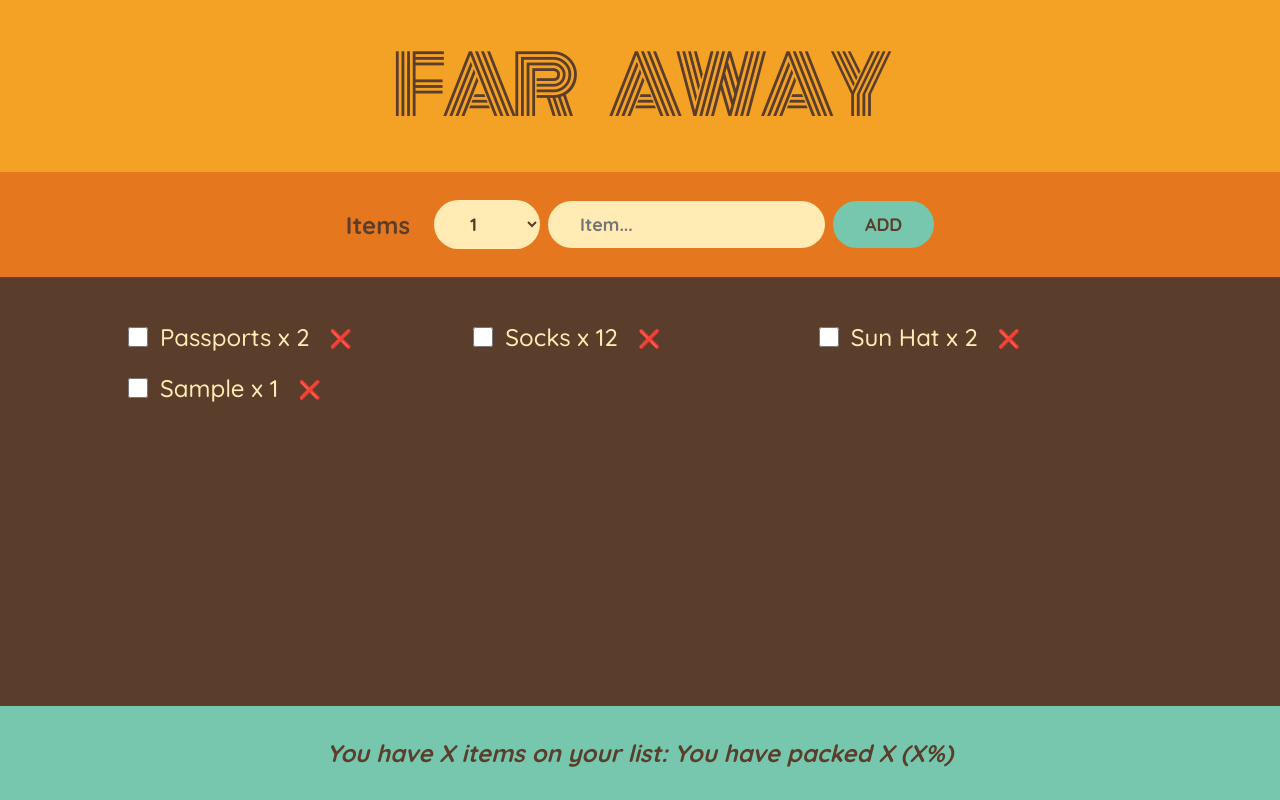
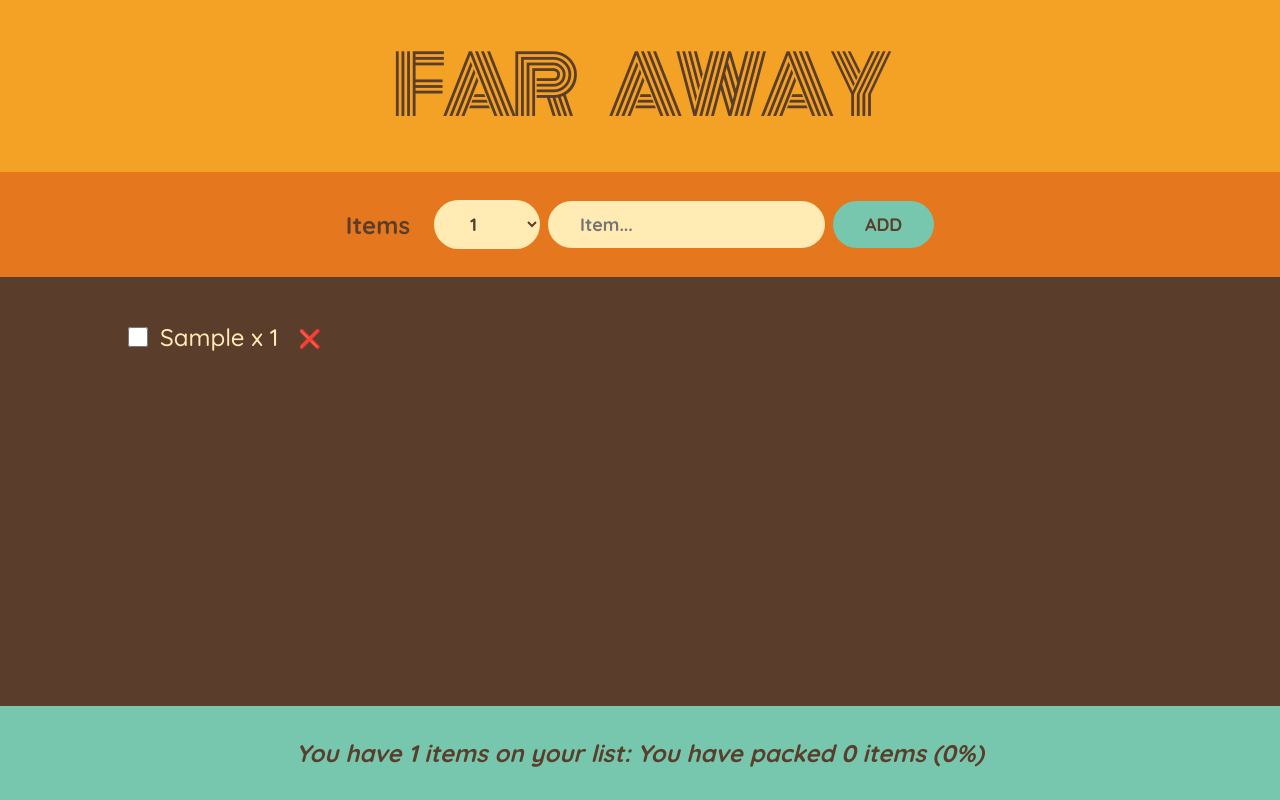
Before and after one commit to annaqharder/Far-Away-Travel-List, a React (Create React App) app in the folder far-away-travel-list/: page / in a window 1280 px wide. Both pictures are taken after typing "Sample" into the empty fields and a click on the button "ADD". Built offline with nearby package versions, Linux system fonts and the light colour scheme.

Commit message:
updated stats functionality

```diff
--- a/far-away-travel-list/src/App.js
+++ b/far-away-travel-list/src/App.js
@@ -4,14 +4,14 @@ import Logo from "./components/Logo";
 import PackingList from "./components/PackingList";
 import Stats from "./components/Stats";
 
-const initialItems = [
-  { id: 1, description: "Passports", quantity: 2, packed: false },
-  { id: 2, description: "Socks", quantity: 12, packed: false },
-  { id: 3, description: "Sun Hat", quantity: 2, packed: false },
-];
+// const initialItems = [
+//   { id: 1, description: "Passports", quantity: 2, packed: false },
+//   { id: 2, description: "Socks", quantity: 12, packed: false },
+//   { id: 3, description: "Sun Hat", quantity: 2, packed: false },
+// ];
 
 function App() {
-  const [items, setItems] = useState(initialItems);
+  const [items, setItems] = useState([]);
 
   function handleNewItem(item) {
     setItems((items) => [...items, item]);
@@ -37,7 +37,7 @@ function App() {
         onDeleteItem={handleDeleteItem}
         onToggleItem={handleToggleItem}
       />
-      <Stats />
+      <Stats items={items} />
     </div>
   );
 }
--- a/far-away-travel-list/src/components/Stats.js
+++ b/far-away-travel-list/src/components/Stats.js
@@ -1,7 +1,22 @@
-function Stats() {
+function Stats({ items }) {
+  if (!items.length)
+    return (
+      <p className="stats">
+        <em>Add some items to your packing list!</em>
+      </p>
+    );
+  const numItems = items.length;
+  const numPacked = items.filter((item) => item.packed).length;
+  const percentagePacked = Math.round((numPacked / numItems) * 100);
+
   return (
     <footer className="stats">
-      <em>You have X items on your list: You have packed X (X%)</em>{" "}
+      <em>
+        {percentagePacked === 100
+          ? "You've packed everything! Ready to go ✈️"
+          : `You have ${numItems} items on your list: You have packed ${numPacked}
+        items (${percentagePacked}%)`}
+      </em>
     </footer>
   );
 }
```
